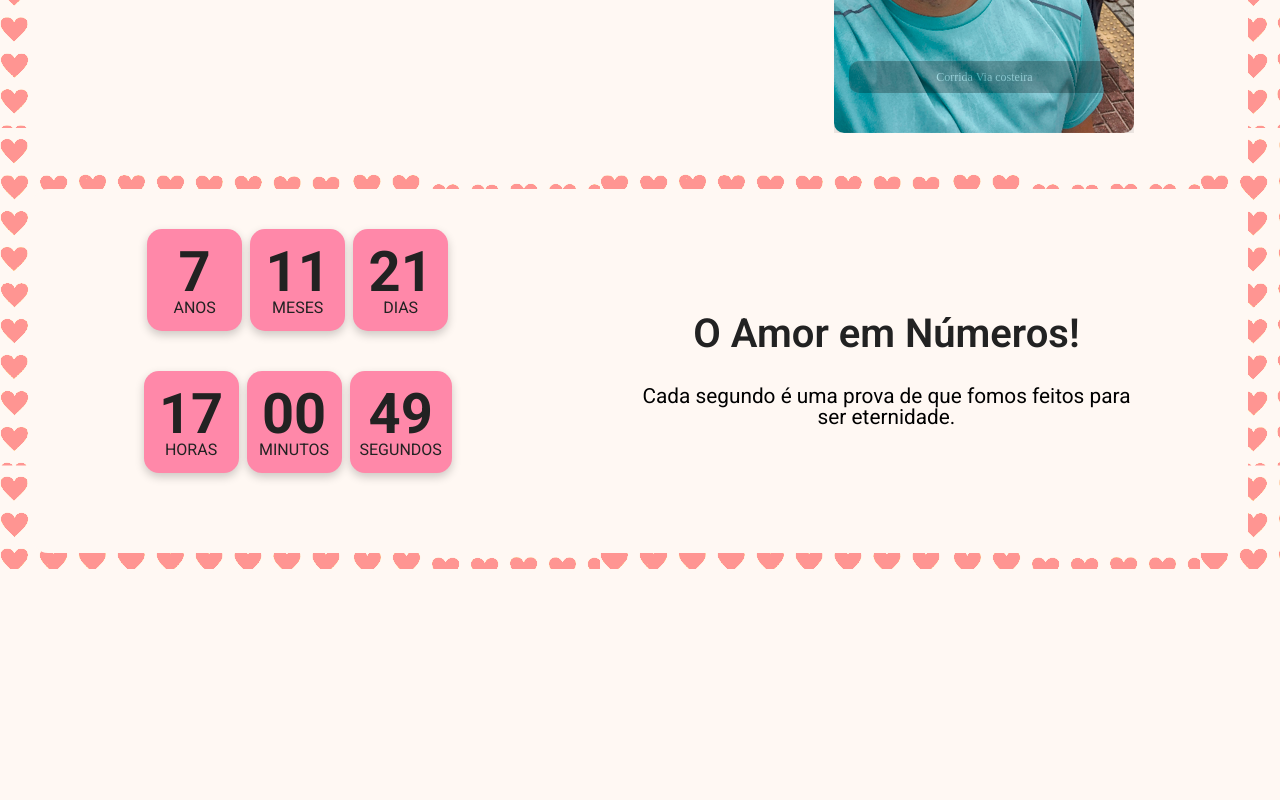
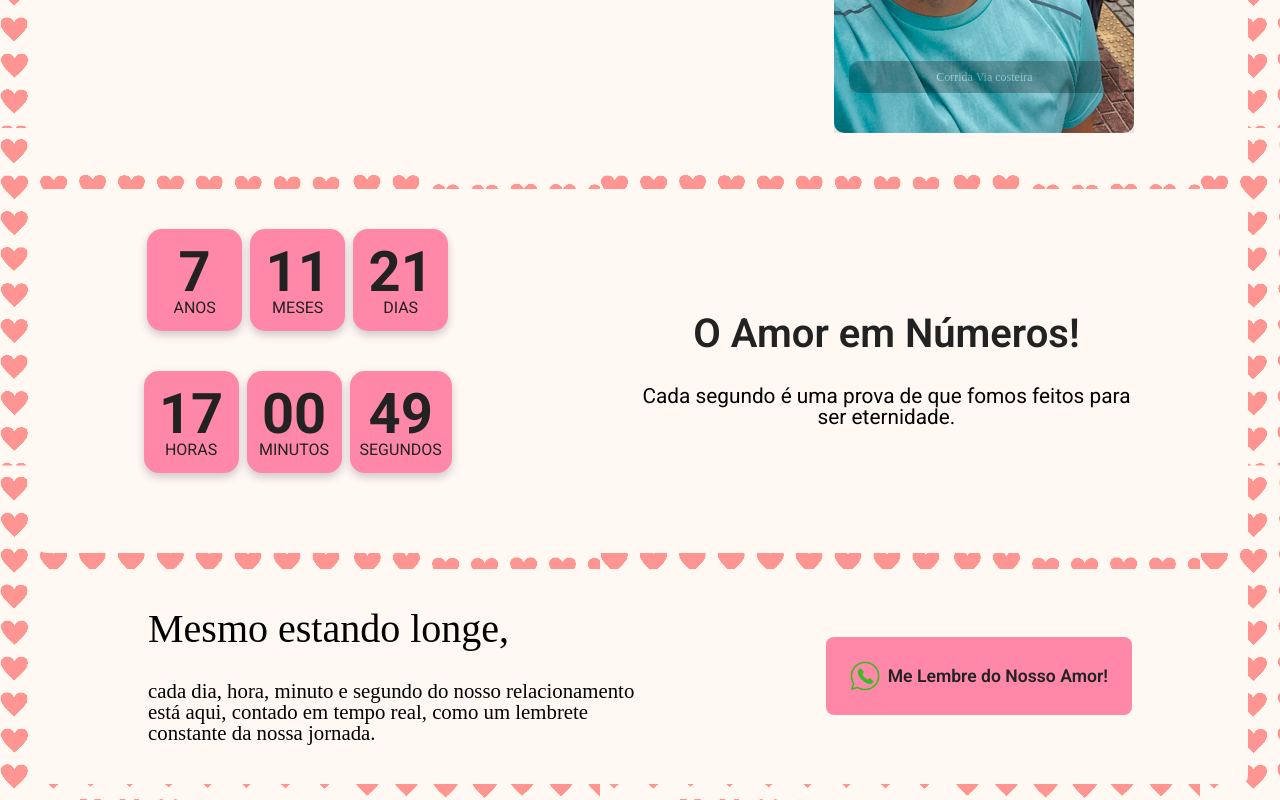
Before and after one commit to MGReboucas/our-time-together-app-, a React (Vite) app: page / in a window 1280 px wide. Shown: the part 547-1347 px from the top of the page. Before the commit the page ends 1116 px from the top, so only its background shows below. Built offline with nearby package versions, Linux system fonts and the light colour scheme.

Commit message:
adding whatsapp button and styling

```diff
--- a/src/App.jsx
+++ b/src/App.jsx
@@ -2,6 +2,7 @@ import PhotoGallery from './Components/PhotoGallery/PhotoGallery'
 import Header from './Components/Header/Header'
 import TimeCounter from './Components/TimeCounter/TimeCounter'
 import './App.css'
+import WhatsAppButton from './Components/WhatsAppButton/WhatsAppButton'
 
 function App() {
   return (
@@ -9,6 +10,7 @@ function App() {
       <Header />
       <PhotoGallery />
       <TimeCounter />
+      <WhatsAppButton />
     </div>
   )
 }
--- a/src/Components/PhotoGallery/PhotoGallery.css
+++ b/src/Components/PhotoGallery/PhotoGallery.css
@@ -27,7 +27,6 @@
 
 .photo-subtitle {
   font-family: var(--fonte-secundaria);
-  font-size: 1rem;
 }
 
 .photos-grid {
--- a/src/Components/WhatsAppButton/WhatsAppButton.css
+++ b/src/Components/WhatsAppButton/WhatsAppButton.css
@@ -0,0 +1,79 @@
+@import url(../../App.css);
+
+.whatsapp-conteiner {
+  display: flex;
+  flex-direction: column;
+  justify-content: center;
+  align-items: center;
+  background-color: var(--cor-background);
+  margin: 1em 2em;
+  padding: 2.5em 2.2em;
+  gap: 1em;
+  border-radius: 0.5em;
+}
+
+.whatsapp-texts {
+  display: flex;
+  flex-direction: column;
+
+  gap: 1em;
+}
+
+.whatsapp-title {
+  font-family: var(--fonte-secondaria);
+  font-size: 1.8rem;
+  font-weight: 500;
+}
+
+.whatsapp-subtitle {
+  font-family: var(--fonte-secondaria);
+}
+
+.whatsapp-button-conteiner {
+  display: flex;
+  flex-direction: column;
+}
+
+.whatsapp-button {
+  display: flex;
+  flex-direction: row;
+  justify-content: center;
+  align-items: center;
+  gap: 0.5em;
+  padding: 1.5em;
+  text-align: center;
+  background-color: var(--cor-secundary);
+  border-radius: 0.5em;
+  text-decoration: none;
+}
+
+.whatsapp-logo {
+  width: 30px;
+}
+
+.whatsapp-paragraph {
+  color: var(--cor-text-dark);
+  font-family: var(--fonte-principal);
+  font-size: 1.1rem;
+  font-weight: 600;
+}
+
+@media screen and (min-width: 768px) {
+  .whatsapp-conteiner {
+    flex-direction: row;
+    justify-content: space-around;
+  }
+
+  .whatsapp-texts {
+    gap: 2em;
+    width: 500px;
+  }
+
+  .whatsapp-title {
+    font-size: 2.5rem;
+  }
+
+  .whatsapp-subtitle {
+    font-size: 1.3rem;
+  }
+}
--- a/src/Components/WhatsAppButton/WhatsAppButton.jsx
+++ b/src/Components/WhatsAppButton/WhatsAppButton.jsx
@@ -1,19 +1,35 @@
-import '../WhatsAppButton.css'
+import './WhatsAppButton.css'
+
+import WHATSAPP_LOGO from '../../assets/icons/whatsapp-png.png'
 
 const WHATSAPP_URL =
   'https://wa.me/5584991316939?text=Oi%2C%20acabei%20de%20ver%20nosso%20app%21%20Eu%20te%20amo%21'
 
 export default function WhatsAppButton() {
   return (
-    <div className="">
+    <div className="whatsapp-conteiner">
+      <div className="whatsapp-texts">
+        <h3 className="whatsapp-title">Mesmo estando longe,</h3>
+        <p className="whatsapp-subtitle">
+          cada dia, hora, minuto e segundo do nosso relacionamento está aqui,
+          contado em tempo real, como um lembrete constante da nossa jornada.
+        </p>
+      </div>
+      <div className="whatsapp-button-conteiner">
         <a
           href={WHATSAPP_URL}
           target="_blank"
           className="whatsapp-button"
           rel="noopener noreferrer"
         >
+          <img
+            className="whatsapp-logo"
+            src={WHATSAPP_LOGO}
+            alt="Logo do Whatsapp"
+          />
           <p className="whatsapp-paragraph">Me Lembre do Nosso Amor!</p>
         </a>
       </div>
+    </div>
   )
 }
```
Also changed, not shown: src/assets/icons/whatsapp-png.png (added). Lines whose indentation alone changed are shown as unchanged.
